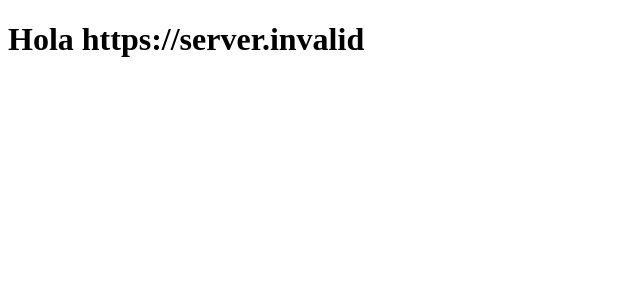
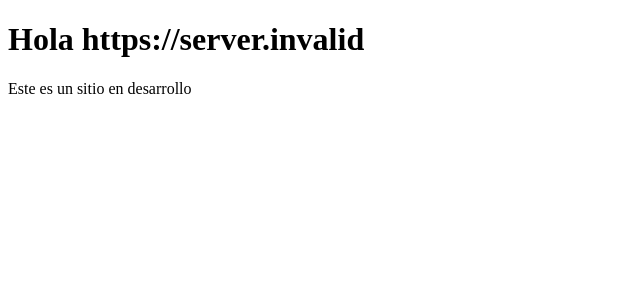
Before and after one commit to sihax28/ecommerce, a React (Vite) app: page / in a window 1280 px wide. Shown: the top 300 px of the page, without its empty margins (0-640 px from the left). Built offline with nearby package versions, Linux system fonts and the light colour scheme; no server answers.

Commit message:
Se modifica mensaje para desarrollo

```diff
--- a/src/App.jsx
+++ b/src/App.jsx
@@ -5,6 +5,7 @@ function App() {
   return (
     <div>
       <h1>Hola {API_URL}</h1>
+      <p>Este es un sitio en desarrollo</p>
     </div>
   )
 }
```
